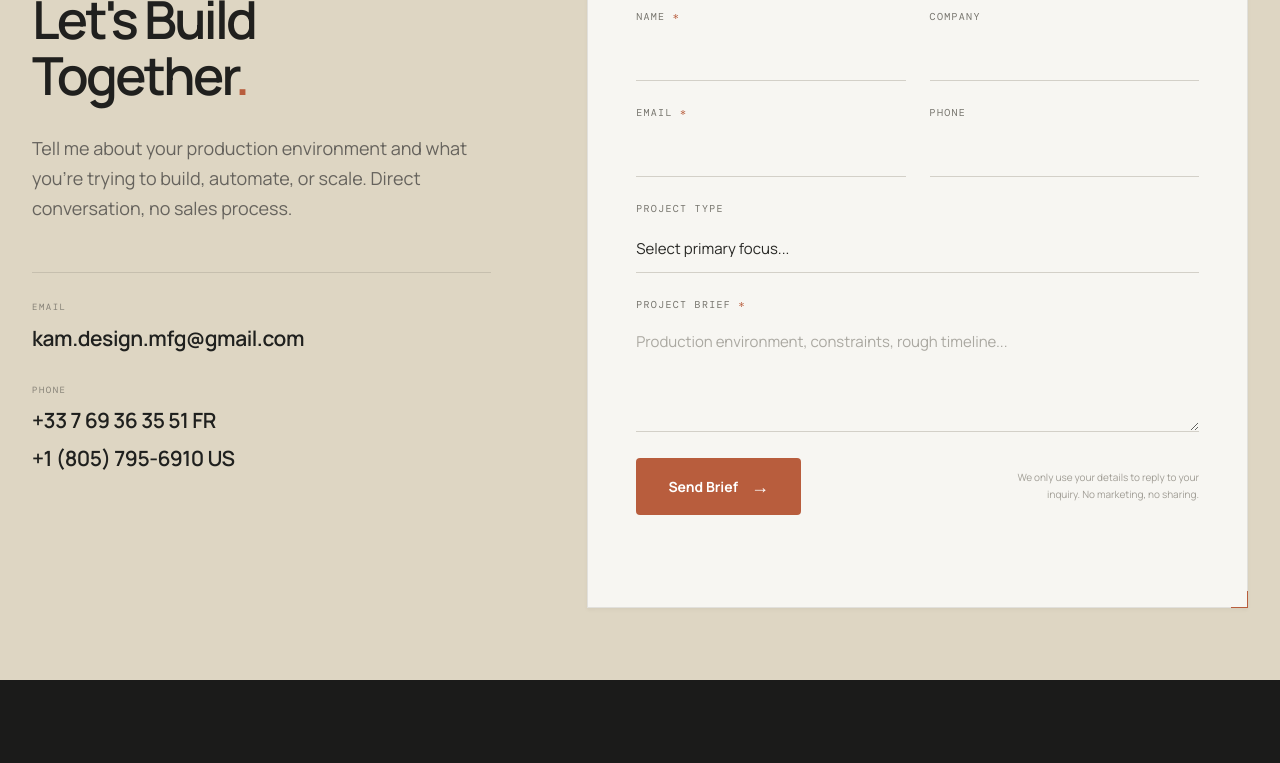
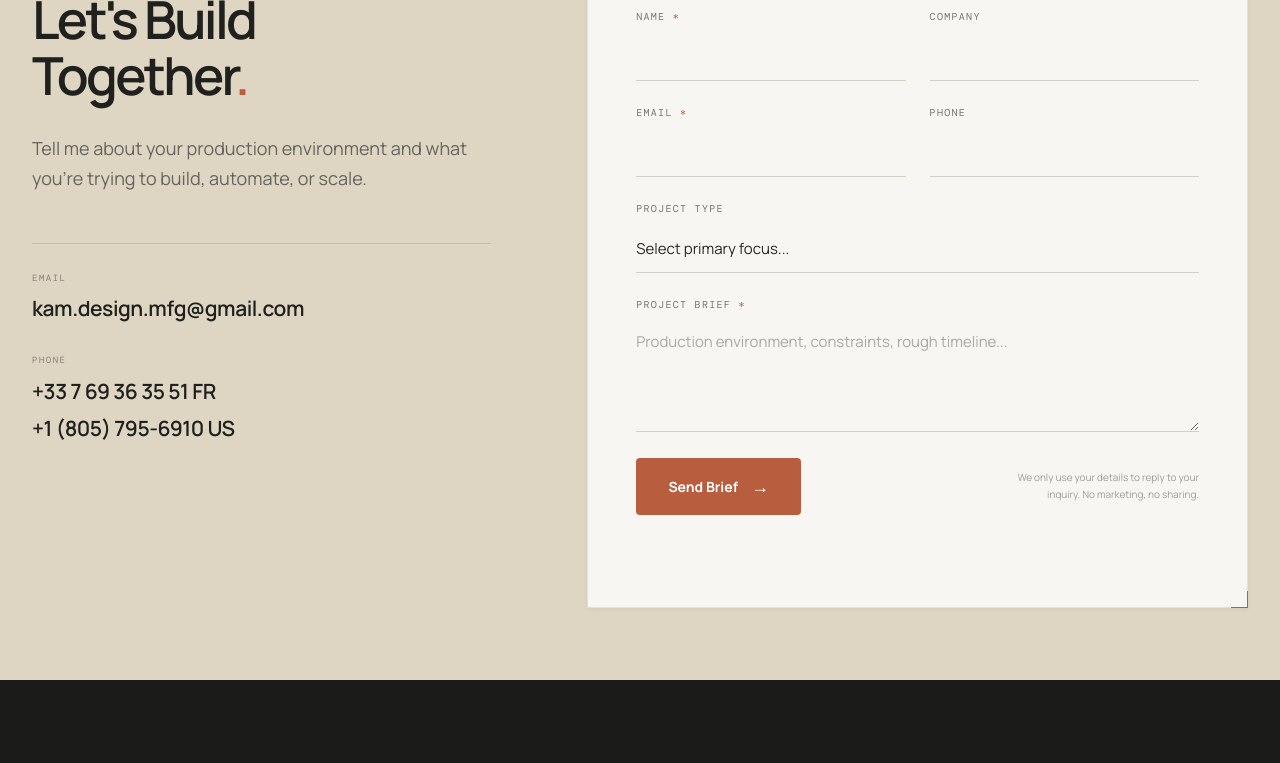
Before and after one commit to kamdesignmfg-bit/kamdesignmfg-bit.github.io, a plain HTML site: page index.html in a window 1280 px wide. Shown: the part 1020-1783 px from the top of the page. Drawn offline with nearby package versions, Linux system fonts and the light colour scheme.

Commit message:
Update index.html

```diff
--- a/index.html
+++ b/index.html
@@ -105,7 +105,7 @@
         <div class="contact-copy">
           <div class="section-kicker"><span></span> CONTACT</div>
           <h2>Let's Build<br>Together<span class="accent-period">.</span></h2>
-          <p class="contact-intro">Tell me about your production environment and what you're trying to build, automate, or scale. Direct conversation, no sales process.</p>
+          <p class="contact-intro">Tell me about your production environment and what you're trying to build, automate, or scale.</p>
 
           <div class="contact-details">
             <div class="contact-detail">
```
